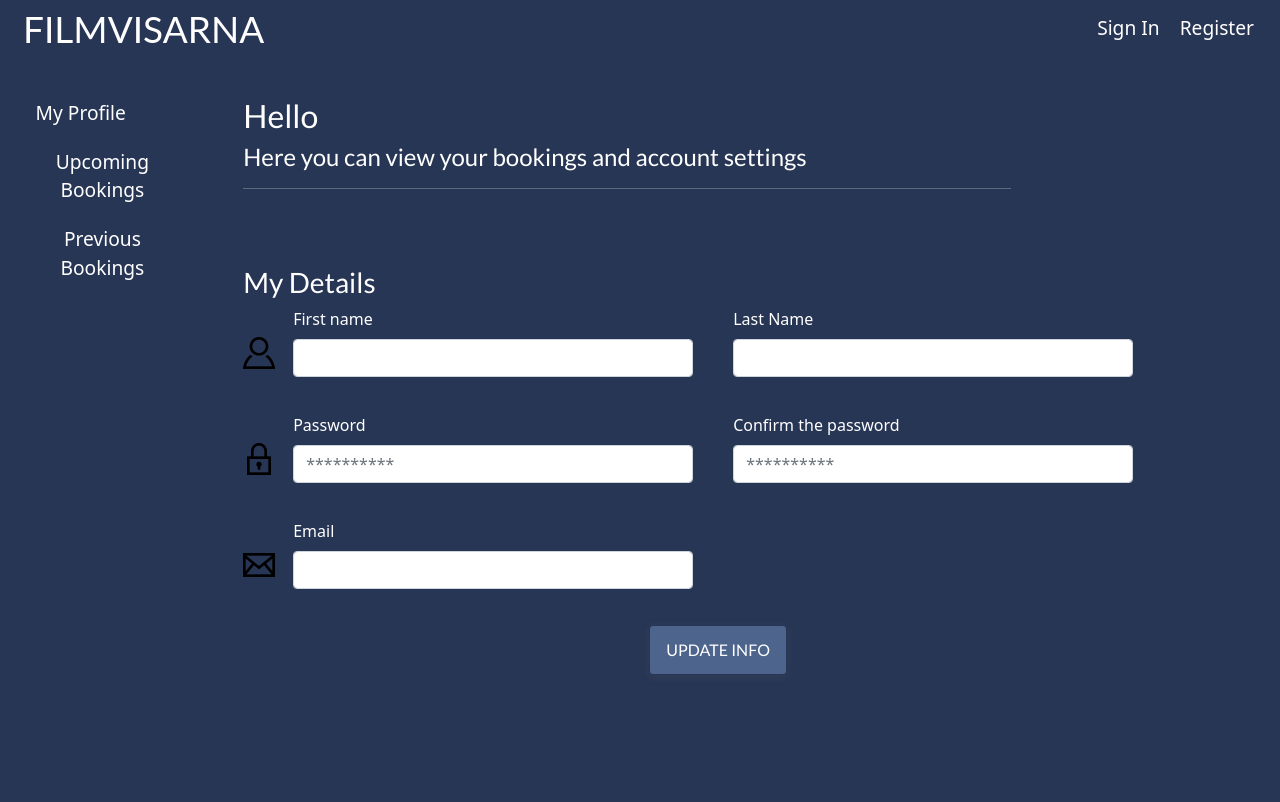
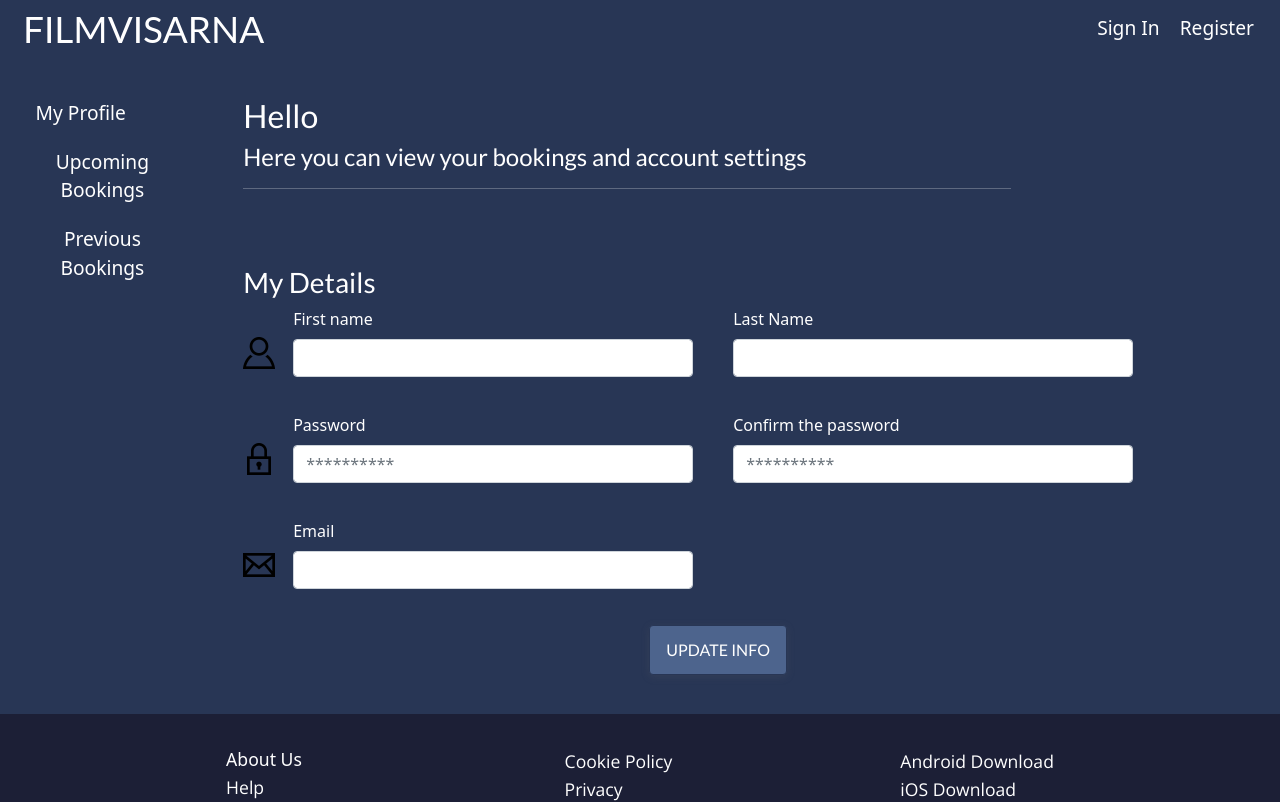
Before and after one commit to isskor/filmVisarna, a React (Create React App) app in the folder client/: page /Profile in a window 1280 px wide. Shown: the top 802 px of the page. Built offline with nearby package versions, Linux system fonts and the light colour scheme; no server answers.

Commit message:
buggfix profile height

```diff
--- a/client/src/styles/ProfilePage.scss
+++ b/client/src/styles/ProfilePage.scss
@@ -1,7 +1,7 @@
 .profileContainer {
   display: flex;
   flex-direction: row;
-  height: 100vh;
+  // height: 100vh;
   color: white;
 }
 
@@ -10,7 +10,7 @@
   margin-right: 2%;
   margin-left: 5%;
   margin-top: 5vh;
-  height: 90vh;
+  // height: 90vh;
 }
 
 .profileSideBar {
```
